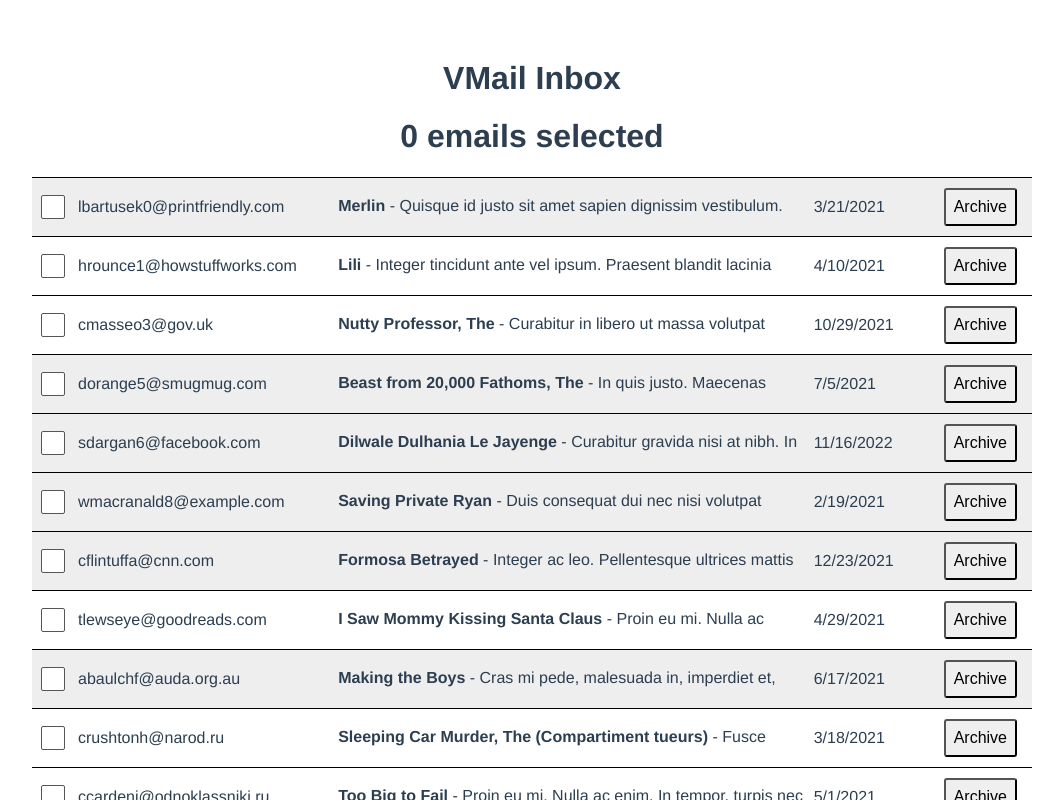
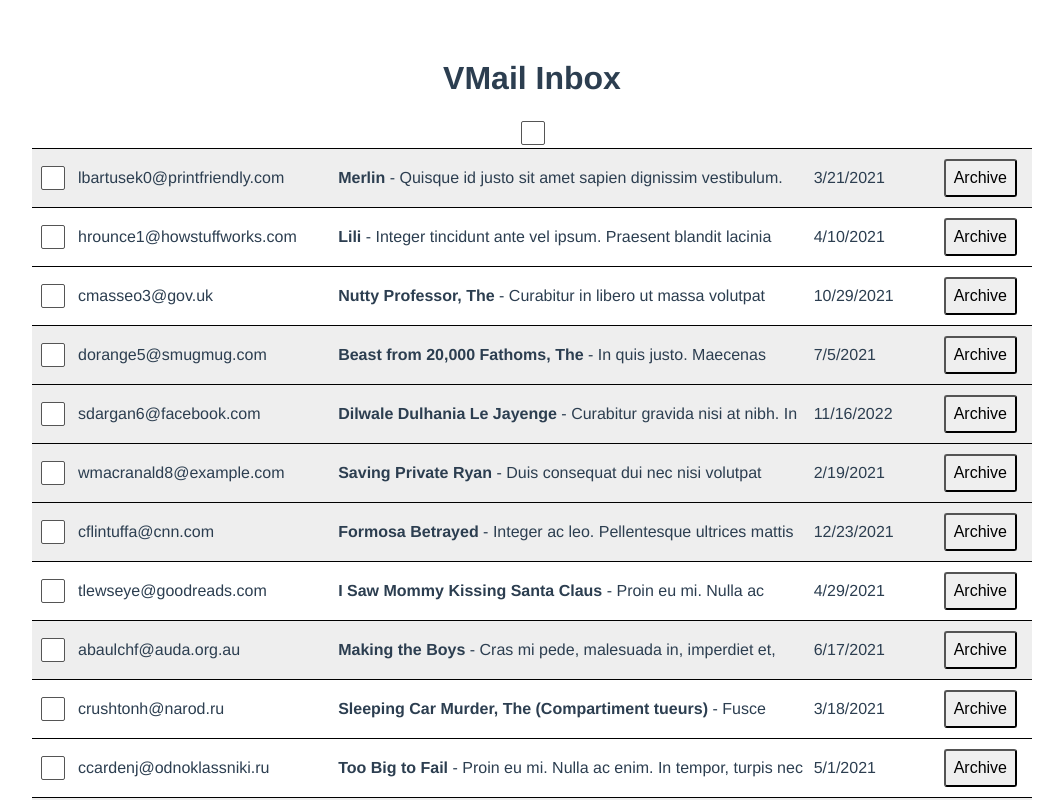
Before and after one commit to SuhelMakkad/vue-mail-ui, a Vue app: page / in a window 1280 px wide. Shown: the top 800 px of the page, without its empty margins (108-1171 px from the left). Built offline with nearby package versions, Linux system fonts and the light colour scheme.

Commit message:
added selectall check box

```diff
--- /dev/null
+++ b/src/components/BulkActionBar.vue
@@ -0,0 +1,55 @@
+<template lang="">
+  <div>
+    <input
+      type="checkbox"
+      @click="bulkSelect"
+      :checked="allEmailsSelected"
+      :class="{
+        'partial-check': someEmailsSelected,
+      }"
+    />
+  </div>
+</template>
+
+<script>
+import useEmailSelection from "../composables/use-email-selection";
+import { computed } from "vue";
+
+export default {
+  props: {
+    emails: {
+      type: Array,
+      required: true,
+    },
+  },
+
+  setup({emails}) {
+    const emailSelection = useEmailSelection();
+
+    const selectedEmailsCount = computed(() => emailSelection.emails.size);
+    const totalEmailCount = computed(() => emails.length);
+
+    const allEmailsSelected = computed(() => totalEmailCount.value == selectedEmailsCount.value);
+    const someEmailsSelected = computed(
+      () => selectedEmailsCount.value > 0 && selectedEmailsCount.value < totalEmailCount.value
+    );
+
+    const bulkSelect = () => {
+        console.log(allEmailsSelected.value);
+      if (allEmailsSelected.value) {
+        emailSelection.clear();
+      } else {
+        emailSelection.addMultiple(emails)
+      }
+    };
+
+    return {
+      bulkSelect,
+      allEmailsSelected,
+      someEmailsSelected,
+    };
+  },
+};
+</script>
+
+<style scoped></style>
--- a/src/components/MailTable.vue
+++ b/src/components/MailTable.vue
@@ -1,7 +1,5 @@
 <template>
-  <h1>
-    {{ emailSelection.emails.size }} emails selected
-  </h1>
+  <BulkActionBar :emails="unArchivedEmails" />
 
   <table class="mail-table">
     <tr
@@ -17,7 +15,7 @@
         <input
           type="checkbox"
           @click.stop="emailSelection.toggle(email)"
-          :selected="emailSelection.emails.has(email)"
+          :checked="emailSelection.emails.has(email)"
         />
       </td>
       <td>
@@ -49,11 +47,12 @@ import axios from "axios";
 
 import useEmailSelection from "../composables/use-email-selection"
 
+import BulkActionBar from "./BulkActionBar.vue";
 import MailView from "./MailView.vue";
 import ModalView from "./ModalView.vue";
 
 export default {
-  components: { MailView, ModalView },
+  components: { BulkActionBar, MailView, ModalView },
 
   async setup() {
     const res = await axios.get("/assets/dummy-data/dummy-data.json");
--- a/src/composables/use-email-selection.js
+++ b/src/composables/use-email-selection.js
@@ -11,9 +11,21 @@ const useEmailSelection = () => {
     }
   };
 
+  const clear = () => {
+    emails.clear();
+  };
+
+  const addMultiple = (newEmails) => {
+    newEmails.forEach((email) => {
+      emails.add(email);
+    });
+  };
+
   return {
     emails,
     toggle,
+    clear,
+    addMultiple,
   };
 };
 
```
